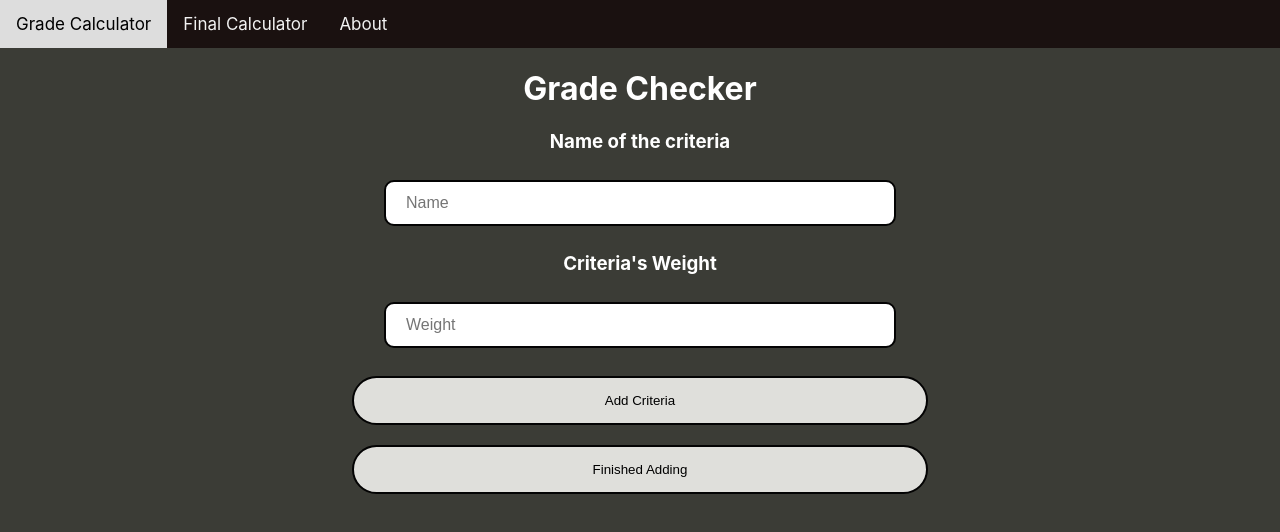
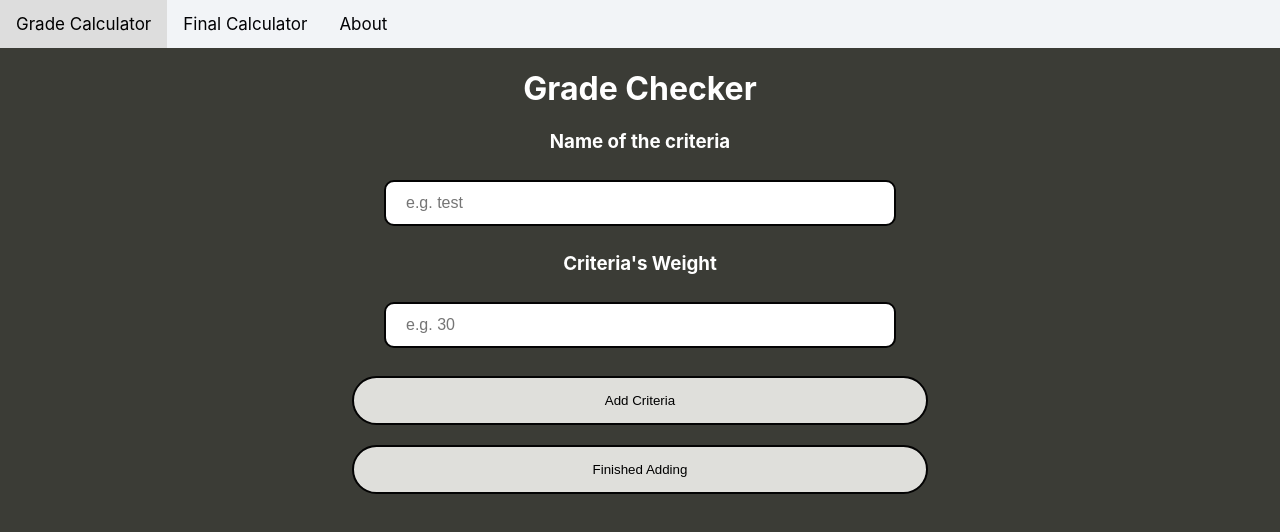
Before and after one commit to taventran/GradeCheckerWebsite, a React (Create React App) app: page / in a window 1280 px wide. Both pictures are taken after a click on the link "Grade Calculator". Shown: the top 532 px of the page. Built offline with nearby package versions, Linux system fonts and the light colour scheme.

Commit message:
Added examples in boxes

```diff
--- a/src/App.css
+++ b/src/App.css
@@ -53,14 +53,15 @@ ul {
 
 /* Add a black background color to the top navigation */
 .topnav {
-  background-color: #1a1110;
+  background-color:  #f2f4f7;
   overflow: hidden;
+  color: black;
 }
 
 /* Style the links inside the navigation bar */
 .topnav a {
   float: left;
-  color: #f2f2f2;
+  color: #020205;
   text-align: center;
   padding: 14px 16px;
   text-decoration: none;
--- a/src/components/about.js
+++ b/src/components/about.js
@@ -16,6 +16,7 @@ function About() {
                 <h1>About</h1>
                 <p> Just a simple website where you can calculate your grades. </p>
                 <p> If you are getting a number not as a result it means that you aren't using valid values in the input boxes.</p>
+                <p> For the grade calculator you need to click on the pen to edit your grade for that criteria. </p>
                 <p> Made for Denise (my girlfriend) so she doesn't have to ask me to calculate her grades for her. </p>
                 <FontAwesomeIcon className="heart" icon={faHeart} />
 
--- a/src/components/finals-checker.js
+++ b/src/components/finals-checker.js
@@ -24,11 +24,11 @@ function FinalsChecker() {
             <div className="Finals">
                 <h1>Final Grade Checker</h1>
                 <h3>Your current grade</h3>
-                <input placeholder="current grade" value={currentGrade} onChange={evt => setCurrentGrade(evt.target.value)}></input>
+                <input placeholder="e.g. 87.43" value={currentGrade} onChange={evt => setCurrentGrade(evt.target.value)}></input>
                 <h3>Your desired grade</h3>
-                <input placeholder="desired grade" value={desiredGrade} onChange={evt => setDesiredGrade(evt.target.value)}></input>
+                <input placeholder="e.g. 90" value={desiredGrade} onChange={evt => setDesiredGrade(evt.target.value)}></input>
                 <h3>Your final's worth</h3>
-                <input placeholder="final's worth" value={finalWorth} onChange={evt=> setFinalWorth(evt.target.value)}></input>
+                <input placeholder="e.g. 30" value={finalWorth} onChange={evt=> setFinalWorth(evt.target.value)}></input>
                 <br/>
                 <br/>
                 <button onClick={whenClick}>Calculate</button>
--- a/src/components/grade-checker.js
+++ b/src/components/grade-checker.js
@@ -110,10 +110,10 @@ function GradeChecker() {
             <div className="Finals">
                 <h1>Grade Checker</h1>
                 <h3> Name of the criteria </h3>
-                <input type="text" placeholder="Name" value={gradingCriteriaName} onChange={evt => setGradingCriteriaName(evt.target.value)}/>
+                <input type="text" placeholder="e.g. test" value={gradingCriteriaName} onChange={evt => setGradingCriteriaName(evt.target.value)}/>
                 <br/>
                 <h3> Criteria's Weight </h3>
-                <input type="text" placeholder="Weight" value={gradingCriteriaWeight} onChange={evt => setGradingCriteriaWeight(evt.target.value)}/>
+                <input type="text" placeholder="e.g. 30" value={gradingCriteriaWeight} onChange={evt => setGradingCriteriaWeight(evt.target.value)}/>
                 <br/>
                 <br/>
                 <button onClick={createNewCriteria}>Add Criteria</button>
@@ -155,7 +155,7 @@ function GradeChecker() {
         {(isShown && doneAddingGrades === false && doneAddingCriteria === true) &&
             <div>
                 <h3>Grade Average for {curID.name}</h3>
-                <input type="text" value={gradeAverage} onChange={evt => setGradeAverage(evt.target.value)}/>
+                <input type="e.g. 85.7" value={gradeAverage} onChange={evt => setGradeAverage(evt.target.value)}/>
                 <br/>
                 <br/>
                 <button onClick = {() => updateNewCriteria(curID.id)}> submit </button>
```
